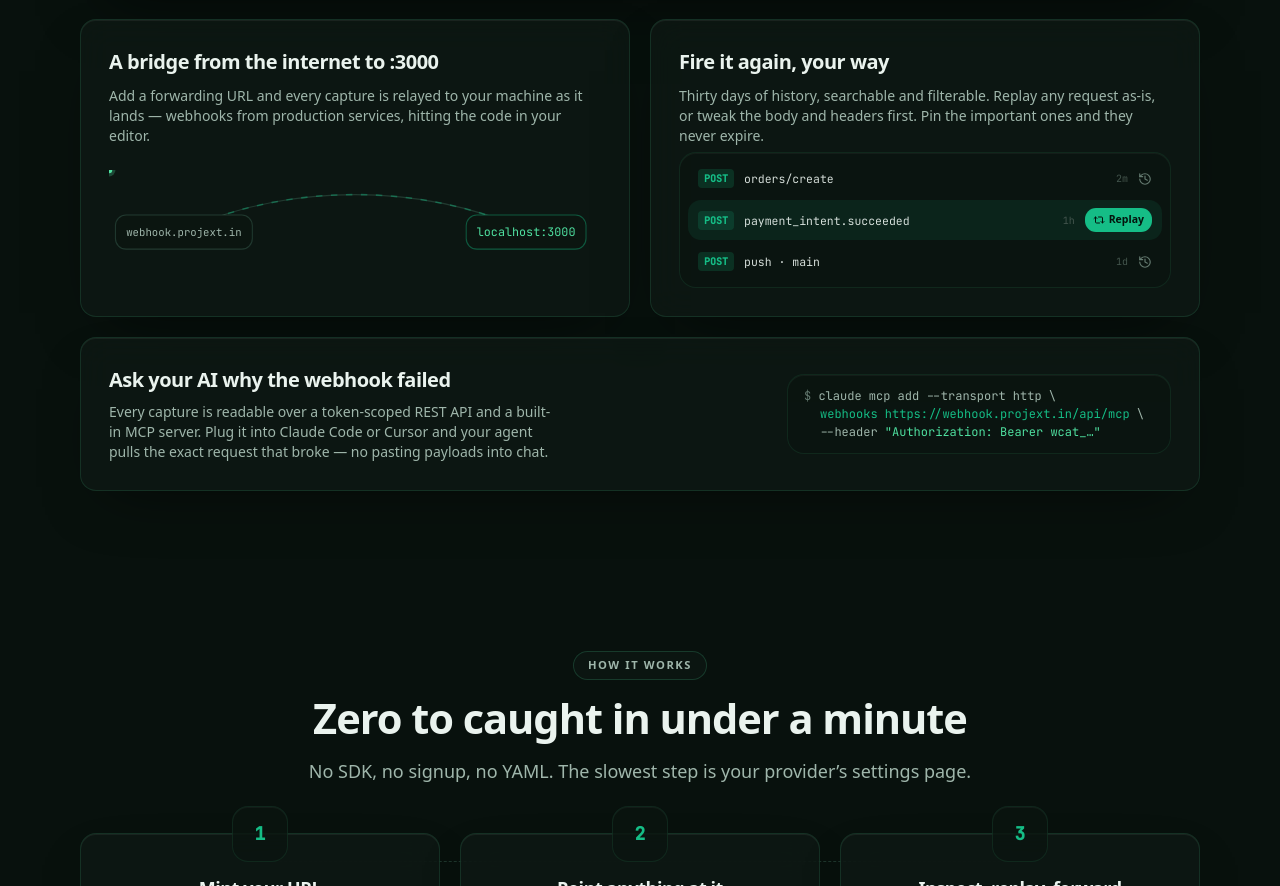
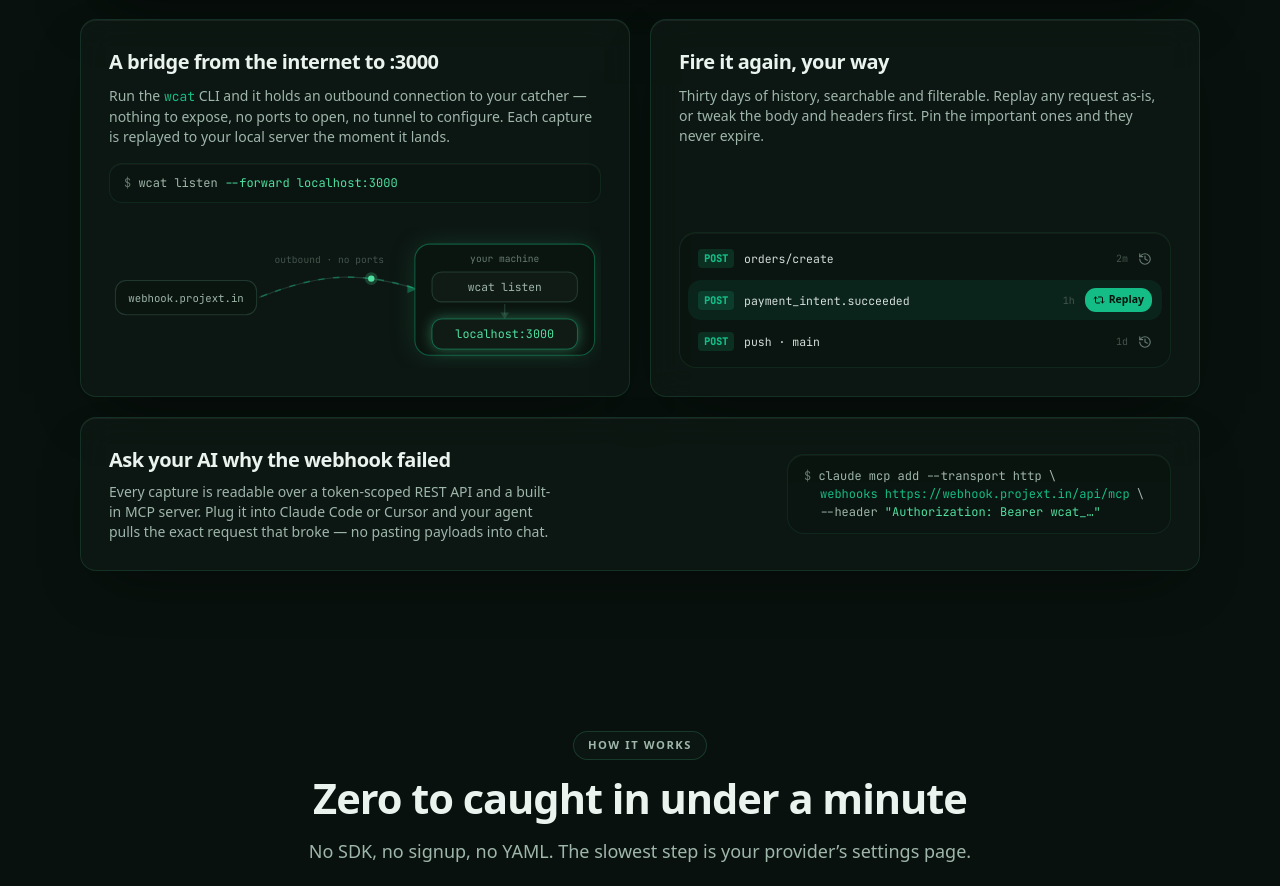
Before and after one commit to anjumann/webhook-care, a Next.js app: page / in a window 1280 px wide. Shown: the part 2117-3003 px from the top of the page. Built offline with nearby package versions, Linux system fonts and the light colour scheme; no server answers.

Commit message:
feat(graphics): enhance SVG animations and add packet flow effects

```diff
--- a/src/app/globals.css
+++ b/src/app/globals.css
@@ -435,10 +435,34 @@
   animation: dash-flow 1.1s linear infinite;
 }
 
+/* Travelling packet along the relay wire. CSS motion-path (not SMIL
+   animateMotion) so it honours prefers-reduced-motion via the block below —
+   SMIL ignores that query and would keep looping. Path must match the wire
+   drawn in <ForwardGraphic />. */
+@keyframes packet-travel {
+  from { offset-distance: 0%; }
+  to   { offset-distance: 100%; }
+}
+.packet-flow {
+  offset-path: path("M 140 66 C 200 42, 236 42, 288 58");
+  offset-rotate: 0deg;
+  animation: packet-travel 1.8s linear infinite;
+}
+
+/* Minimal OLED-style glow to pull the eye to the payoff node (and softly light
+   "your machine"). Static — unaffected by reduced motion. */
+.node-glow {
+  filter: drop-shadow(0 0 6px color-mix(in srgb, var(--accent2) 42%, transparent));
+}
+.node-glow-soft {
+  filter: drop-shadow(0 0 12px color-mix(in srgb, var(--accent2) 13%, transparent));
+}
+
 @media (prefers-reduced-motion: reduce) {
   .marquee-track,
   .float-slow,
-  .dash-flow {
+  .dash-flow,
+  .packet-flow {
     animation: none;
   }
 }
--- a/src/components/home/FeatureCards.tsx
+++ b/src/components/home/FeatureCards.tsx
@@ -4,8 +4,8 @@
 
 /**
  * Feature story — Clause-style composition: one full-width glass card for the
- * core feature (the inspector), a 2-up row (forward-to-localhost with an
- * animated SVG path; replay/history), and a slim REST+MCP strip. Mocks are
+ * core feature (the inspector), a 2-up row (the `wcat` relay to localhost with
+ * an animated SVG path; replay/history), and a slim REST+MCP strip. Mocks are
  * static markup with light CSS/SMIL motion so the section stays a Server
  * Component.
  */
@@ -56,10 +56,15 @@
                 A bridge from the internet to :3000
               </h3>
               <p className="mt-2.5 text-sm text-mid">
-                Add a forwarding URL and every capture is relayed to your
-                machine as it lands — webhooks from production services, hitting
-                the code in your editor.
+                Run the <code className="font-mono text-[13px] text-primary">wcat</code> CLI
+                and it holds an outbound connection to your catcher — nothing to
+                expose, no ports to open, no tunnel to configure. Each capture is
+                replayed to your local server the moment it lands.
               </p>
+              <div className="glass-inset mt-4 rounded-lg px-3.5 py-2.5 font-mono text-[12px] text-mid">
+                <span className="text-dim">$ </span>wcat listen{" "}
+                <span className="text-accent2">--forward localhost:3000</span>
+              </div>
               <ForwardGraphic />
             </div>
           </Reveal>
@@ -161,33 +166,54 @@
   );
 }
 
-/** Animated SVG: endpoint → travelling pulse → localhost. */
+/**
+ * Animated SVG of the actual relay path: the public catcher on the left, and
+ * `localhost:3000` living *inside* your machine — reached by the `wcat` client,
+ * not pushed to by the server. The pulse is the captured request streaming down
+ * the connection your machine opened, so there's no "server → naked localhost"
+ * ambiguity.
+ */
 function ForwardGraphic() {
-  const path = "M 70 56 C 170 12, 290 12, 390 56";
+  const wire = "M 140 66 C 200 42, 236 42, 288 58";
   return (
-    <svg viewBox="0 0 460 110" className="mt-auto w-full pt-6" aria-hidden>
-      <path d={path} fill="none" stroke="var(--border2)" strokeWidth="1" />
-      <path
-        d={path}
-        fill="none"
-        stroke="var(--accent-line)"
-        strokeWidth="1.5"
-        className="dash-flow"
-      />
-      <circle r="6" fill="var(--accent2)" opacity="0.25">
-        <animateMotion dur="1.8s" repeatCount="indefinite" path={path} />
-      </circle>
-      <circle r="3" fill="var(--accent2)">
-        <animateMotion dur="1.8s" repeatCount="indefinite" path={path} />
-      </circle>
+    <svg
+      viewBox="0 0 460 132"
+      className="mt-auto w-full pt-6"
+      role="img"
+      aria-label="A captured webhook streams from the public catcher, down the outbound connection your machine opened, into the wcat CLI, which replays it to localhost:3000."
+    >
+      {/* the connection your machine dials out; captures stream back down it */}
+      <path d={wire} fill="none" stroke="var(--border2)" strokeWidth="1" />
+      <path d={wire} fill="none" stroke="var(--accent-line)" strokeWidth="1.5" className="dash-flow" />
+      {/* one travelling packet (soft halo + bright lead) — CSS motion-path, so
+          it stops under prefers-reduced-motion; the arrowhead keeps direction
+          legible when it does. */}
+      <circle r="6" fill="var(--accent2)" opacity="0.22" className="packet-flow" />
+      <circle r="3" fill="var(--accent2)" className="packet-flow" />
+      <path d="M 279 54 L 288 58 L 279 62 Z" fill="var(--accent-line)" />
+      <text x="206" y="34" textAnchor="middle" fontSize="9" fontFamily="var(--font-mono)" fill="var(--faint)">
+        outbound · no ports
+      </text>
 
-      <rect x="6" y="42" width="128" height="32" rx="10" fill="var(--inset)" stroke="var(--border2)" />
-      <text x="70" y="62" textAnchor="middle" fontSize="10" fontFamily="var(--font-mono)" fill="var(--mid)">
+      {/* public catcher (the internet side) */}
+      <rect x="6" y="50" width="132" height="32" rx="10" fill="var(--inset)" stroke="var(--border2)" />
+      <text x="72" y="70" textAnchor="middle" fontSize="10" fontFamily="var(--font-mono)" fill="var(--mid)">
         webhook.projext.in
       </text>
 
-      <rect x="334" y="42" width="112" height="32" rx="10" fill="var(--inset)" stroke="var(--accent-line)" />
-      <text x="390" y="62" textAnchor="middle" fontSize="11" fontFamily="var(--font-mono)" fill="var(--accent2)">
+      {/* your machine: wcat pulls the stream and replays it to localhost */}
+      <rect x="286" y="16" width="168" height="104" rx="14" fill="var(--inset)" stroke="var(--accent-line)" className="node-glow-soft" />
+      <text x="370" y="33" textAnchor="middle" fontSize="9" fontFamily="var(--font-mono)" fill="var(--dim)">
+        your machine
+      </text>
+      <rect x="302" y="42" width="136" height="28" rx="9" fill="var(--card)" stroke="var(--border2)" />
+      <text x="370" y="60" textAnchor="middle" fontSize="10.5" fontFamily="var(--font-mono)" fill="var(--mid)">
+        wcat listen
+      </text>
+      <path d="M 370 72 L 370 82" stroke="var(--border2)" strokeWidth="1.2" />
+      <path d="M 366 80 L 370 86 L 374 80 Z" fill="var(--border2)" />
+      <rect x="302" y="86" width="136" height="28" rx="9" fill="var(--card)" stroke="var(--accent-line)" className="node-glow" />
+      <text x="370" y="104" textAnchor="middle" fontSize="11" fontFamily="var(--font-mono)" fill="var(--accent2)">
         localhost:3000
       </text>
     </svg>
```
